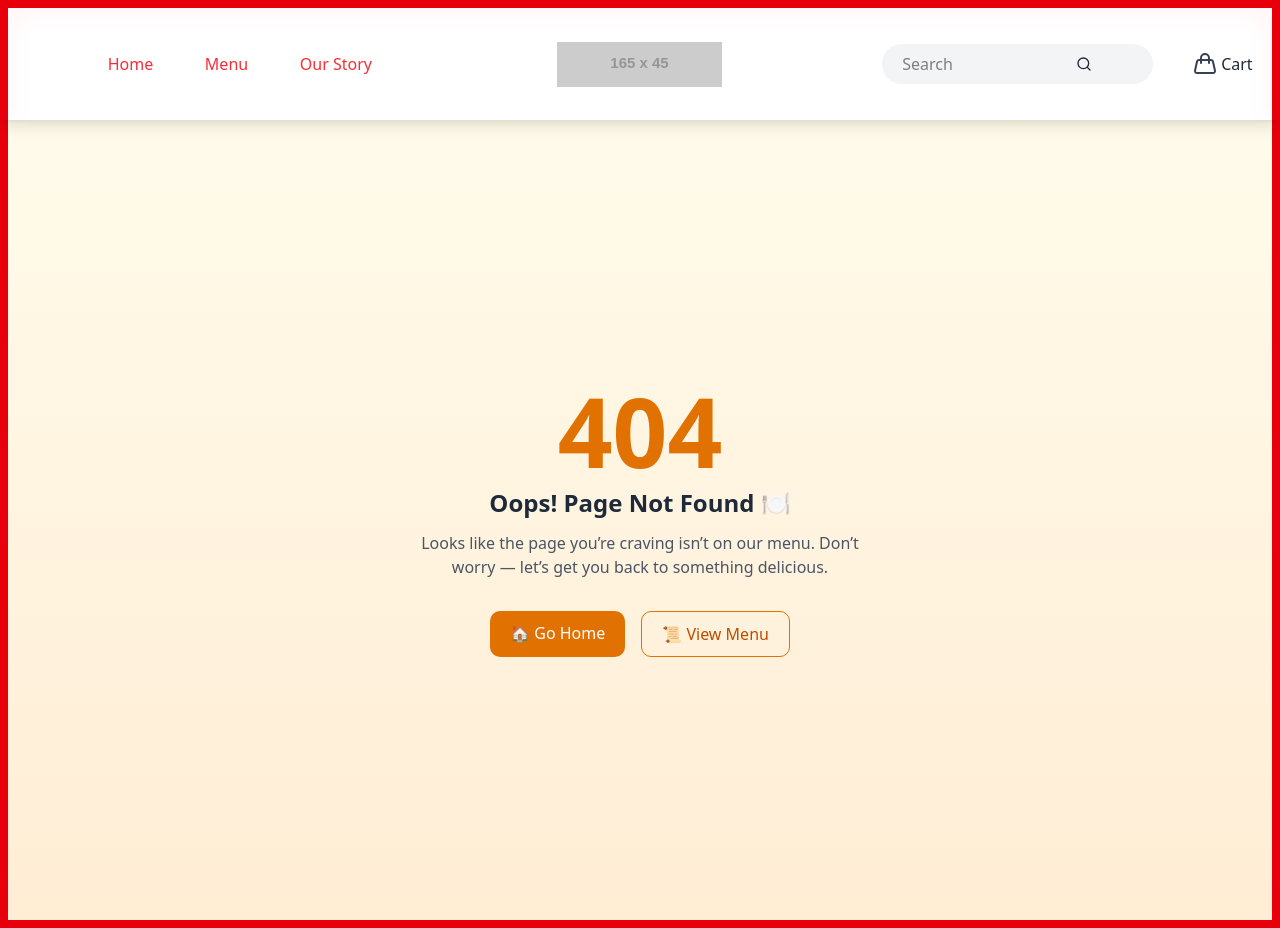
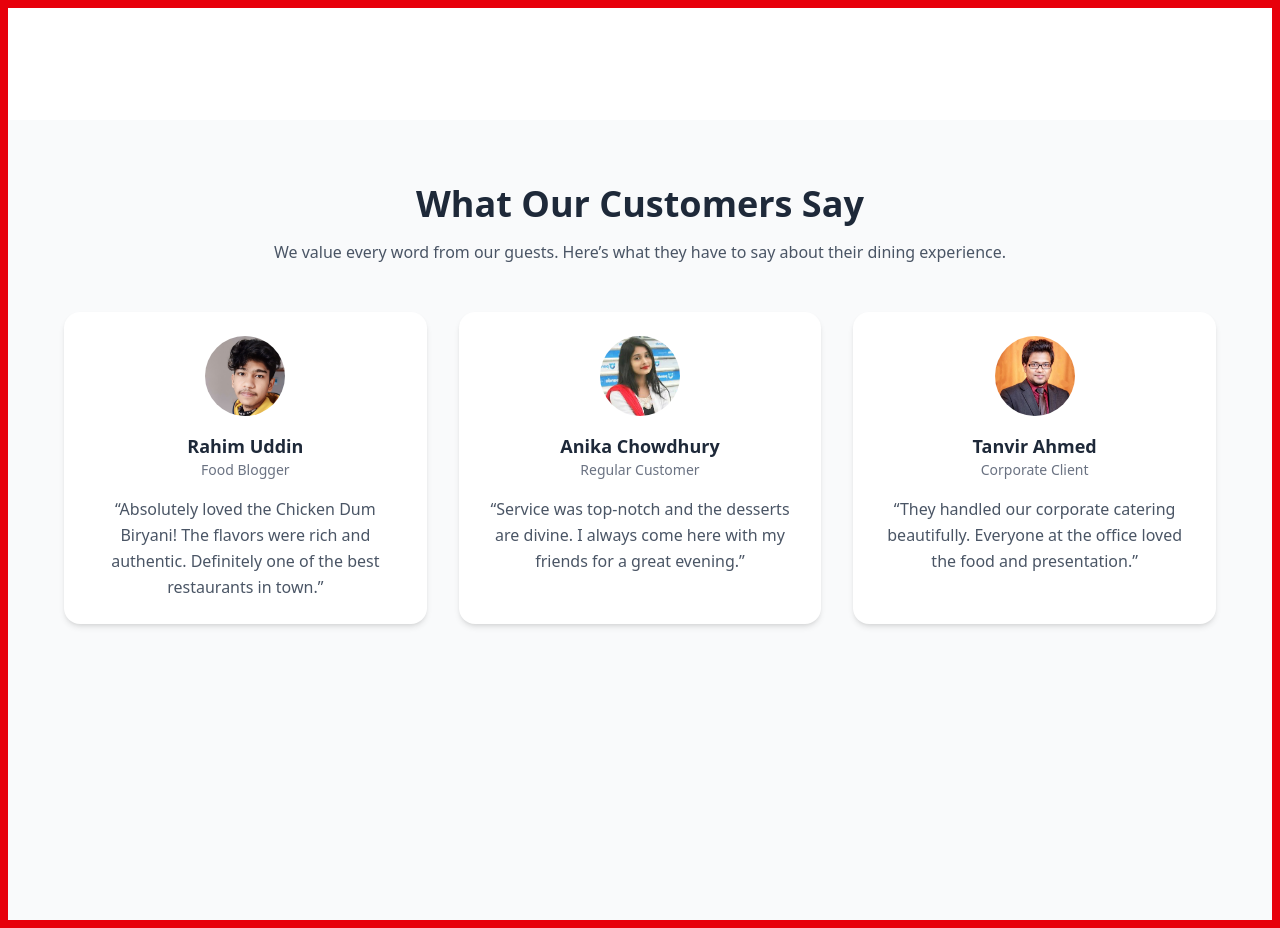
Before and after one commit to ShresthaShome/kachchi-bon, a Next.js app in the folder frontend/: page /testimonials in a window 1280 px wide. Before the commit this address had no page. Built offline with nearby package versions, Linux system fonts and the light colour scheme.

Commit message:
feat: testimonials page

```diff
--- a/frontend/src/app/layout.tsx
+++ b/frontend/src/app/layout.tsx
@@ -1,7 +1,7 @@
 import type { Metadata } from "next";
 import "./globals.css";
 // import ScrollToTopButton from "@/components/ScrollToTopButton";
-import Navbar from "@/components/Navbar";
+// import Navbar from "@/components/Navbar";
 // import Footer from "@/components/Footer";
 
 export const metadata: Metadata = {
@@ -17,7 +17,7 @@ export default function RootLayout({
   return (
     <html lang="en">
       <body className="border-red-600 border-8 pt-28 max-lg:pt-37 min-h-dvh flex flex-col justify-between">
-        <Navbar />
+        {/* <Navbar /> */}
         {children}
         {/* <Footer />
         <ScrollToTopButton /> */}
--- /dev/null
+++ b/frontend/src/app/testimonials/page.tsx
@@ -0,0 +1,68 @@
+"use client";
+
+const testimonials = [
+  {
+    id: 1,
+    name: "Rahim Uddin",
+    role: "Food Blogger",
+    image: "/images/testimonials/Reviewer1.jpg",
+    feedback:
+      "Absolutely loved the Chicken Dum Biryani! The flavors were rich and authentic. Definitely one of the best restaurants in town.",
+  },
+  {
+    id: 2,
+    name: "Anika Chowdhury",
+    role: "Regular Customer",
+    image: "/images/testimonials/Reviewer2.jpeg",
+    feedback:
+      "Service was top-notch and the desserts are divine. I always come here with my friends for a great evening.",
+  },
+  {
+    id: 3,
+    name: "Tanvir Ahmed",
+    role: "Corporate Client",
+    image: "/images/testimonials/Reviewer3.jpg",
+    feedback:
+      "They handled our corporate catering beautifully. Everyone at the office loved the food and presentation.",
+  },
+];
+
+export default function page() {
+  return (
+    <main className="min-h-screen bg-gray-50 py-16 px-6">
+      <div className="max-w-6xl mx-auto text-center">
+        <h1 className="text-4xl font-bold text-gray-800 mb-4">
+          What Our Customers Say
+        </h1>
+        <p className="text-gray-600 mb-12">
+          We value every word from our guests. Here’s what they have to say
+          about their dining experience.
+        </p>
+
+        <div className="grid gap-8 md:grid-cols-2 lg:grid-cols-3">
+          {testimonials.map((t) => (
+            <div
+              key={t.id}
+              className="bg-white shadow-md rounded-2xl p-6 hover:shadow-lg transition-shadow duration-300"
+            >
+              <div className="flex flex-col items-center text-center">
+                <img
+                  src={t.image}
+                  alt={t.name}
+                  className="w-20 h-20 rounded-full object-cover mb-4"
+                />
+                <h3 className="text-lg font-semibold text-gray-800">
+                  {t.name}
+                </h3>
+                <p className="text-sm text-gray-500">{t.role}</p>
+                <p className="mt-4 text-gray-600 leading-relaxed">
+                  “{t.feedback}”
+                </p>
+              </div>
+            </div>
+          ))}
+        </div>
+      </div>
+    </main>
+  );
+}
```
Also changed, not shown: 1 other file (tests, documents, lock files or other folders).
